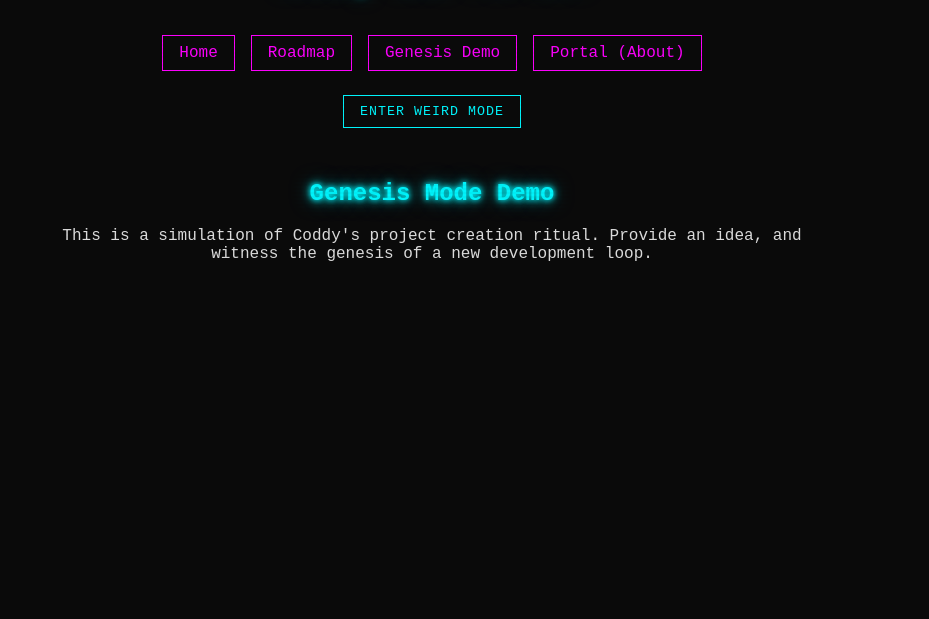
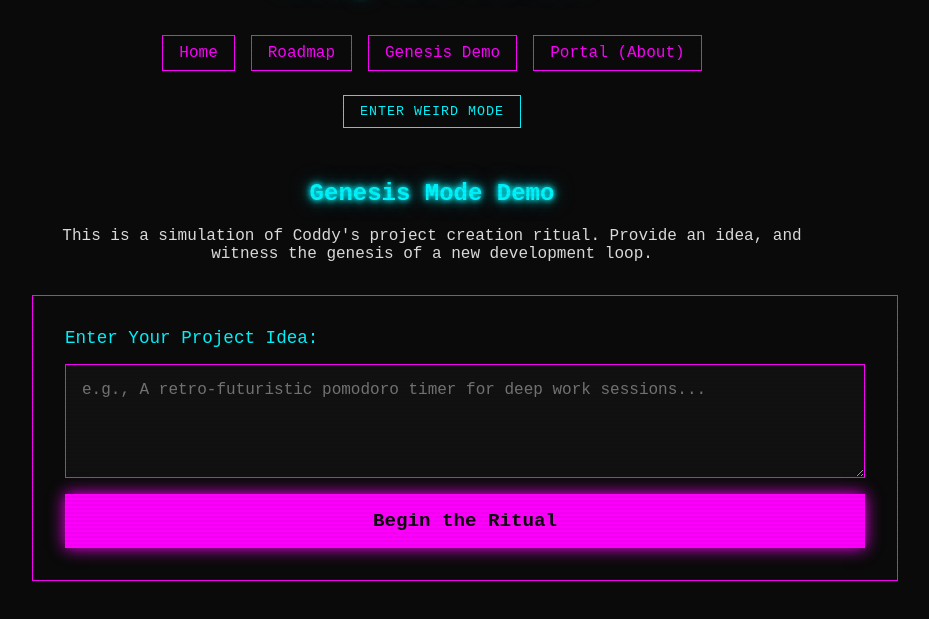
Before and after one commit to JamesTheGiblet/coddy-portal, a plain HTML site: page genesis-demo.html in a window 1280 px wide. Shown: the part 93-712 px from the top of the page, without its empty margins (208-1137 px from the left). Drawn offline with Linux system fonts and the light colour scheme.

Commit message:
- [x] Build Genesis Tab with 3-part flow:   - [x] Input project idea

```diff
--- a/genesis-demo.html
+++ b/genesis-demo.html
@@ -23,8 +23,14 @@
         <h2>Genesis Mode Demo</h2>
         <p>This is a simulation of Coddy's project creation ritual. Provide an idea, and witness the genesis of a new development loop.</p>
 
-        <!-- Placeholders for the interactive demo -->
-        <div id="genesis-input-area"></div>
+        <div id="genesis-input-area">
+            <form id="genesis-form">
+                <label for="genesis-idea-input">Enter Your Project Idea:</label>
+                <textarea id="genesis-idea-input" name="idea" rows="4" placeholder="e.g., A retro-futuristic pomodoro timer for deep work sessions..."></textarea>
+                <button type="submit" id="genesis-start-button">Begin the Ritual</button>
+            </form>
+        </div>
+
         <div id="genesis-output-area"></div>
     </main>
 
--- a/js/main.js
+++ b/js/main.js
@@ -187,4 +187,21 @@ document.addEventListener('DOMContentLoaded', () => {
                 roadmapContainer.innerHTML = `<p style="color: var(--secondary-neon);">Error loading roadmap. The loop may be unstable.</p>`;
             });
     }
+
+    // --- Genesis Demo Logic ---
+    const genesisForm = document.getElementById('genesis-form');
+    if (genesisForm) {
+        genesisForm.addEventListener('submit', (event) => {
+            event.preventDefault();
+            const ideaInput = document.getElementById('genesis-idea-input');
+            const idea = ideaInput.value.trim();
+
+            if (idea) {
+                console.log("Genesis Ritual Initiated. Idea:", idea);
+                // Future steps will generate output here.
+            } else {
+                alert("The ritual requires an idea to begin.");
+            }
+        });
+    }
 });
--- a/styles/main.css
+++ b/styles/main.css
@@ -471,3 +471,58 @@ body.weird-mode-active #quote-whisper-box.visible {
     font-style: normal;
     font-weight: bold;
 }
+
+/* --- Genesis Demo --- */
+#genesis-input-area {
+    width: 100%;
+    border: 1px solid var(--secondary-neon);
+    padding: 2rem;
+    background-color: rgba(10, 10, 10, 0.5);
+    margin-top: 2rem;
+    margin-bottom: 2rem;
+}
+
+#genesis-form {
+    display: flex;
+    flex-direction: column;
+    gap: 1rem;
+}
+
+#genesis-form label {
+    text-align: left;
+    color: var(--primary-neon);
+    font-size: 1.1rem;
+}
+
+#genesis-form textarea {
+    background-color: #111;
+    border: 1px solid var(--secondary-neon);
+    color: var(--text-color);
+    font-family: var(--font-main);
+    padding: 1rem;
+    font-size: 1rem;
+    resize: vertical;
+    min-height: 80px;
+}
+
+#genesis-form textarea:focus {
+    outline: none;
+    box-shadow: 0 0 15px var(--secondary-neon);
+}
+
+#genesis-start-button {
+    background-color: var(--secondary-neon);
+    color: var(--background-color);
+    border: none;
+    padding: 1rem;
+    font-family: var(--font-main);
+    font-size: 1.2rem;
+    font-weight: bold;
+    cursor: pointer;
+    transition: all 0.3s ease;
+    box-shadow: 0 0 15px var(--secondary-neon);
+}
+
+#genesis-start-button:hover {
+    box-shadow: 0 0 25px var(--secondary-neon), 0 0 40px var(--secondary-neon);
+}
```
Also changed, not shown: roadmap.md (+2 -2 lines).
